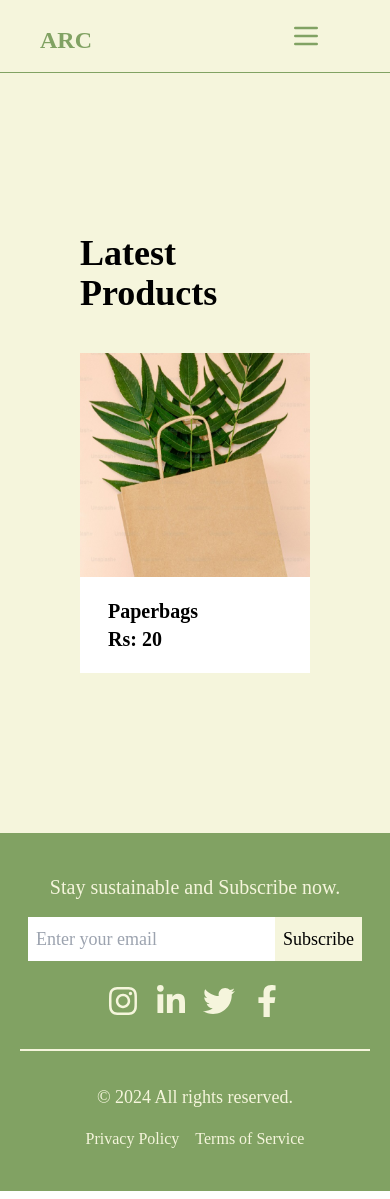
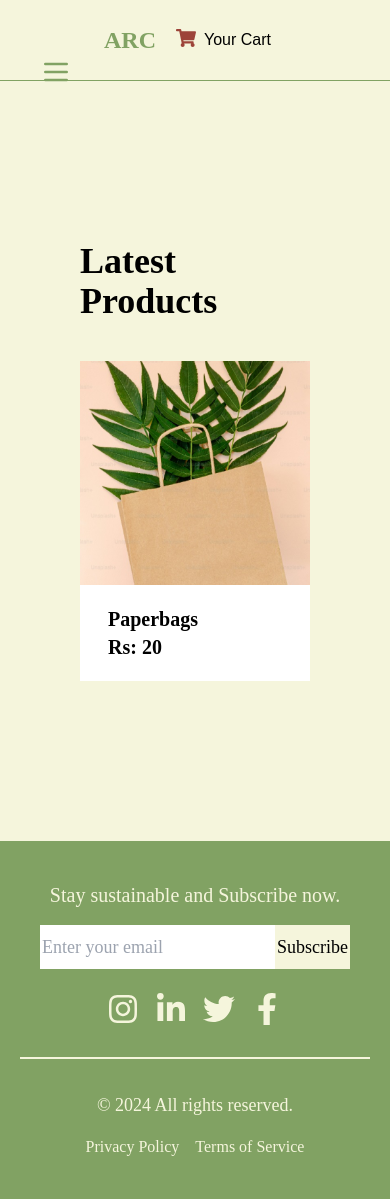
Before and after one commit to lokesh-7977/ARC_Product, a Next.js app in the folder client/: page /category/Homeliving in a window 390 px wide. Built offline with nearby package versions, Linux system fonts and the light colour scheme.

Commit message:
changed the card

```diff
--- a/client/components/custom/category.tsx
+++ b/client/components/custom/category.tsx
@@ -38,7 +38,7 @@ const category = () => {
   return (
     <div className="flex flex-col w-full pt-20">
       <div className="flex w-full justify-center items-center">
-        <h1 className="text-6xl font-bold font-Cinzel_Decorative pl-20 text-gray-800 dark:text-gray-200">
+        <h1 className=" text-3xl md:text-6xl font-bold font-Cinzel_Decorative pl-5 md:pl-20 text-gray-800 dark:text-gray-200">
           Shop by Categories
         </h1>
       </div>
--- a/client/components/custom/footer.tsx
+++ b/client/components/custom/footer.tsx
@@ -9,9 +9,9 @@ const Footer = () => {
         <div className='flex flex-col md:flex-row justify-between items-center border-b-2 border-background pb-8'>
           <div className='flex flex-col items-center md:items-start mb-6 md:mb-0'>
             <h3 className='text-xl md:text-3xl mb-4'>Stay sustainable and Subscribe now.</h3>
-            <div className='flex w-fit bg-white'>
-              <input type='email' placeholder='Enter your email' className='px-2 md:px-4 py-2 text-lg bg-white '/>
-              <button className='bg-background text-black px-2 md:px-4 py-2 text-lg ml-2'>Subscribe</button>
+            <div className='flex w-fit bg-white '>
+              <input type='email' placeholder='Enter your email' className='px-[2px] md:px-4 py-2 text-lg bg-white '/>
+              <button className='bg-background text-black px-[2px] md:px-4 py-2 text-lg ml-2'>Subscribe</button>
             </div>
           </div>
           <div className='flex space-x-4'>
--- a/client/components/custom/mobilenavbar.tsx
+++ b/client/components/custom/mobilenavbar.tsx
@@ -2,34 +2,53 @@
 import React, { useState } from 'react';
 import { MenuIcon, XIcon } from '@heroicons/react/outline';
 import Link from 'next/link';
+import { FaShoppingCart } from 'react-icons/fa';
+import { useMyContext } from "@/Context/CartContext";
+
 const MobileNavbar = () => {
   const [isOpen, setIsOpen] = useState(false);
+  const { cart } = useMyContext();
 
   return (
-    <div id="navbar" className=" top-0 left-0 right-0 w-full flex z-50 md:hidden">
+    <div id="navbar" className="top-0 left-0 right-0 bg-background w-full flex z-50 md:hidden">
       <button
         onClick={() => setIsOpen(!isOpen)}
-        className=" justify-end ml-auto top-7 mr-7 z-50"
+        className="justify-start fixed top-7 mt-7 z-50"
       >
         {isOpen ? (
-          <XIcon className="h-8 w-8 text-secondary_color transition-transform duration-500 transform rotate-180" />
+          <XIcon className="h-8 w-8 text-secondary_color ml-36 transition-transform duration-500 transform rotate-180" />
         ) : (
           <MenuIcon className="h-8 w-8 text-secondary_color transition-transform duration-500" />
         )}
       </button>
+      <Link href="/" className="ml-16">
+        <div className="text-2xl font-semibold font-Cinzel_Decorative text-secondary_color pt-2">
+          ARC
+        </div>
+      </Link>
+      <Link href="/cart">
+        <button className="bg-transparent text-black px-5 py-3 h-fit font-Poppins align-middle flex justify-center text-nowrap relative ml-auto mr-7">
+          <FaShoppingCart className="w-5 h-5 mr-2 text-[#9D4439]" />
+          {cart.items.length > 0 && (
+            <span className="absolute top-0 right-0 inline-flex items-center justify-center px-2 py-1 text-xs font-bold leading-none text-red-100 bg-secondary_color rounded-full">
+              {cart.items.length}
+            </span>
+          )}
+          Your Cart
+        </button>
+      </Link>
+
       <div
         className={`transform transition-transform duration-200 ease-in-out ${
-          isOpen ? "translate-x-0" : "translate-x-full"
-        } md:hidden fixed flex  flex-col bg-background items-center font-bold text-secondary_text justify-center top-0 right-0 h-full w-[70%] z-20 font-antonio text-[30px]`}
+          isOpen ? "translate-x-0" : "-translate-x-full"
+        } fixed flex flex-col bg-background items-center font-bold text-secondary_text justify-center top-0 left-0 h-full w-[70%] z-20 font-antonio text-[30px]`}
       >
         <div className={`flex-col flex gap-5 text-center text-xl font-poppins font-medium text-secondary_color px-10 py-10 transition-all ease-in-out duration-300 ${isOpen ? "flex" : "hidden"}`}>
-
           <Link href="#new" className="hover:text-text-secondary_color">New</Link>
           <Link href="#featured" className="hover:text-text-secondary_color">Featured Product</Link>
           <Link href="#blogs" className="hover:text-text-secondary_color">Blogs</Link>
           <Link href="#" className="hover:text-text-secondary_color">Offers</Link>
           <Link href="#about" className="hover:text-text-secondary_color">About Us</Link>
-        <Link href="/cart" className="hover:text-text-secondary_color">Cart</Link>
         </div>
       </div>
     </div>
--- a/client/components/custom/navbar.tsx
+++ b/client/components/custom/navbar.tsx
@@ -43,7 +43,7 @@ export function Navbar() {
 
   return (
     <div className="flex z-50 bg-background w-full h-fit border-b-[0.5px] border-secondary_color justify-between px-10 py-4">
-      <Link href="/" className="">
+      <Link href="/" className="hidden md:flex">
         <div className="text-2xl font-semibold font-Cinzel_Decorative text-secondary_color pt-2">
           ARC
         </div>
--- a/client/components/custom/newlaunches.tsx
+++ b/client/components/custom/newlaunches.tsx
@@ -54,7 +54,7 @@ const Newlaunches: React.FC = () => {
   return (
     <div id="new" className="flex flex-col w-full pt-20 ">
 
-      <h1 className="text-6xl font-bold font-Cinzel_Decorative pl-20 text-gray-800 dark:text-gray-200 pt-5">
+      <h1 className="text-3xl md:text-6xl font-bold font-Cinzel_Decorative pl-5 md:pl-20 text-gray-800 dark:text-gray-200 pt-5">
         New Launches
       </h1>
 
@@ -65,7 +65,7 @@ const Newlaunches: React.FC = () => {
         </div>
 
         {!viewAll && ( // Only show the button if viewAll is false
-        <div className="flex flex-col justify-center items-center w-full pb-10">
+        <div className="flex flex-col justify-center items-center w-full pb-10 mt-7 md:mt-0">
           <button
             className="px-8 py-2 border-2 border-black dark:border-white uppercase bg-secondary_color text-black transition duration-200 text-sm shadow-[1px_1px_rgba(0,0,0),2px_2px_rgba(0,0,0),3px_3px_rgba(0,0,0),4px_4px_rgba(0,0,0),5px_5px_0px_0px_rgba(0,0,0)] dark:shadow-[1px_1px_rgba(255,255,255),2px_2px_rgba(255,255,255),3px_3px_rgba(255,255,255),4px_4px_rgba(255,255,255),5px_5px_0px_0px_rgba(255,255,255)]"
             onClick={handleViewAllClick}
--- a/client/components/ui/cardone.tsx
+++ b/client/components/ui/cardone.tsx
@@ -20,7 +20,7 @@ export function Card({
         className="group w-full cursor-pointer overflow-hidden relative card h-60 md:h-96 rounded-md shadow-xl mx-auto flex flex-col justify-end p-4 border border-transparent dark:border-neutral-800"
         style={{ backgroundImage: `url(${product.thumbnail})` }}
       >
-        <div className="text relative z-50 h-40">
+        <div className="text relative z-30 h-40">
           <h1 className="font-bold text-xl md:text-3xl text-gray-50 relative">
             {product.title}
           </h1>
--- a/client/components/ui/threedcarddemo.tsx
+++ b/client/components/ui/threedcarddemo.tsx
@@ -53,7 +53,7 @@ export function ThreeDCardDemo({
   }
 
   return (
-    <div className="my-10 bg-white flex flex-col h-[16rem] md:h-[30rem]">
+    <div className="my-10 bg-white flex flex-col h-[12rem] md:h-[30rem]">
       <div className="h-[70%]">
   <Image
     src={card.image}
@@ -79,13 +79,13 @@ export function ThreeDCardDemo({
           {card.price} Rs
         </div>
 
-        <div className="flex justify-center items-center pt-2">
+        <div className="flex justify-center items-center pt-0 md:pt-2">
     <button
       className="relative bottom-0  px-2 md:px-14 py-1 md:py-3 w-72 bg-black hover:bg-white border-2 border-black text-white hover:text-black flex items-center justify-center overflow-hidden hover-transition"
       onClick={addtoCart}
     >
       <span className="button-content flex items-center">
-        <FaShoppingCart className="w-5 h-5 mr-2" />
+        <FaShoppingCart className="w-5 h-5 mr-1 md:mr-2" />
         Add to Cart →
       </span>
     </button>
```
Lines whose indentation alone changed are shown as unchanged.
